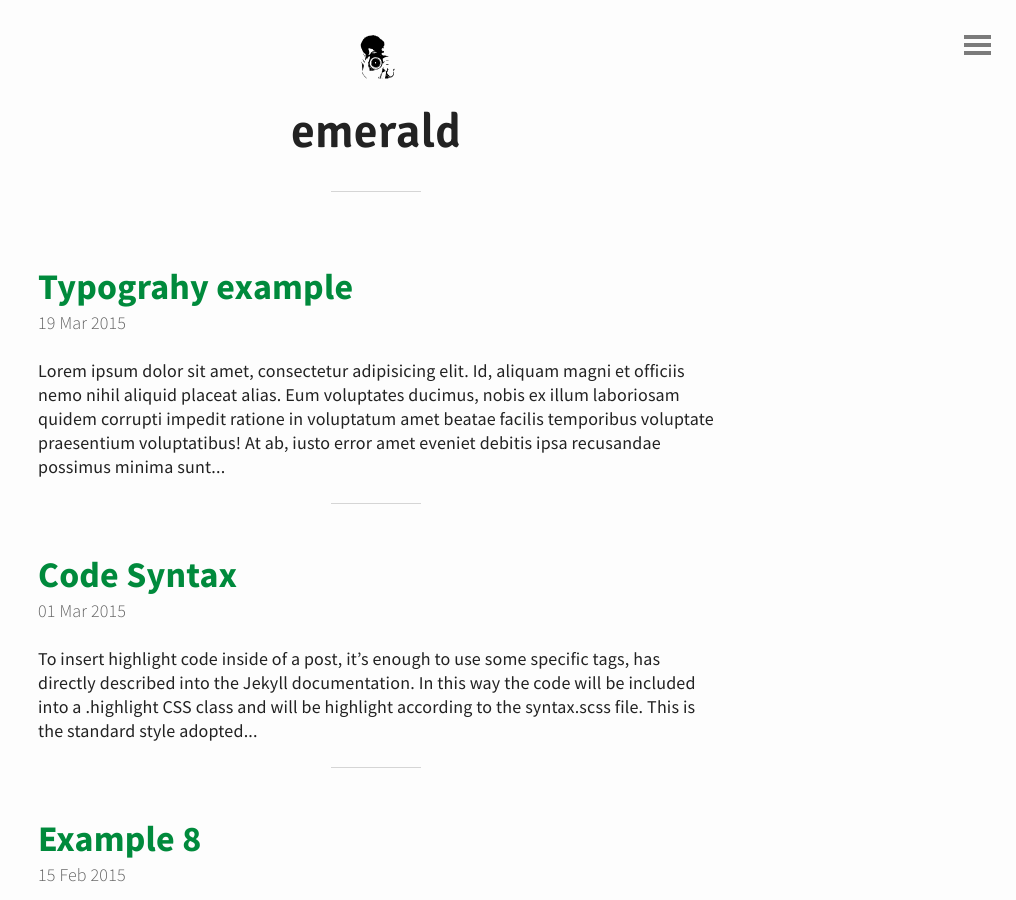
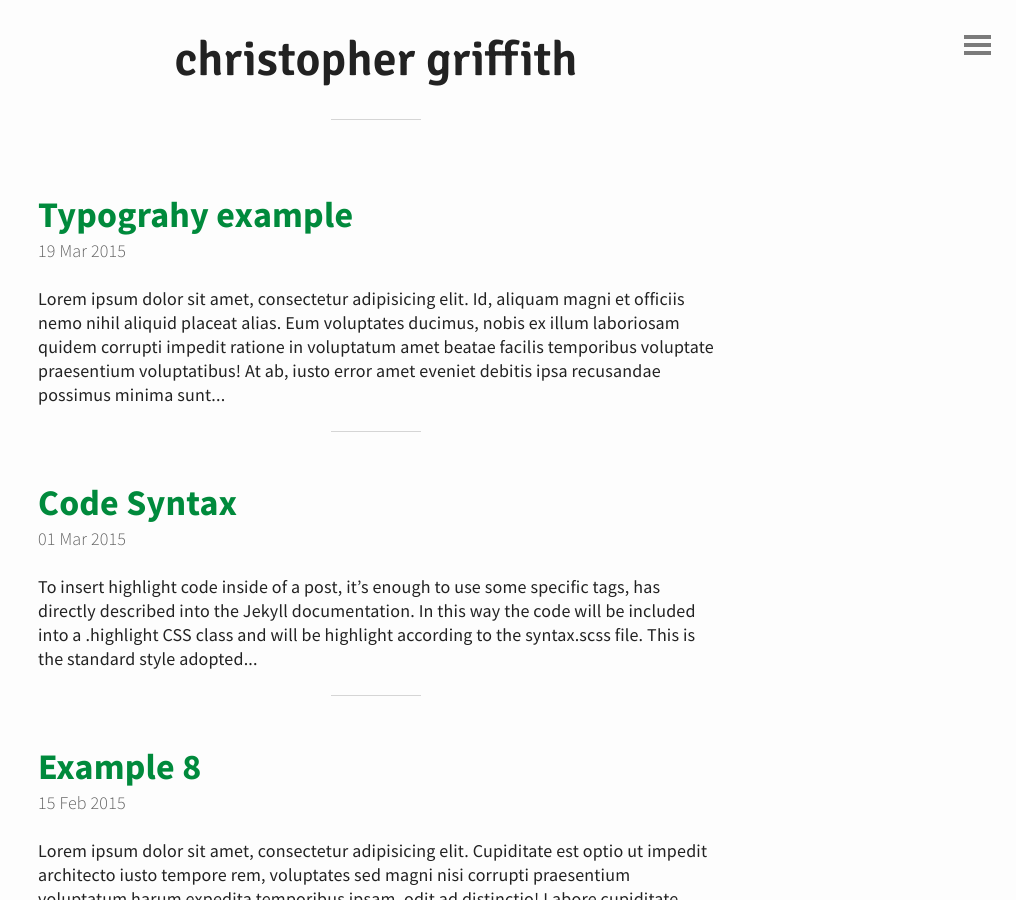
Before and after one commit to chris-griff/chrisgriff, a Jekyll site: the page built from index.html, in a window 1280 px wide and 900 px high. Shown: the whole window, without its empty margins (264-1280 px from the left). Built offline with Jekyll 4.4.1, drawn with Linux system fonts in a browser that asks for light colours; the list of posts is cut into pages by our own code.

Commit message:
remove header image, config destination

```diff
--- a/_config.yml
+++ b/_config.yml
@@ -11,7 +11,7 @@
 baseurl: / # Change this to your relative path (ex: /blog/), or leave just a /
 markdown: kramdown
 source: .
-destination: .
+destination: ./_site
 permalink: /:title
 paginate: 8
 paginate_path: /page:num/
--- a/_includes/header.html
+++ b/_includes/header.html
@@ -1,6 +1,5 @@
 <header id="header">
 	<a href="{{ site.baseurl }}">
-		<img src="{{ "img/emerald.svg" | prepend: site.baseurl }}" alt="Emerald Logo">
-	  <h1>emerald</h1>
+	  <h1>christopher griffith</h1>
 	</a>
 </header>
```
Also changed, not shown: img/emerald-1.svg (deleted), img/emerald.svg (deleted).
